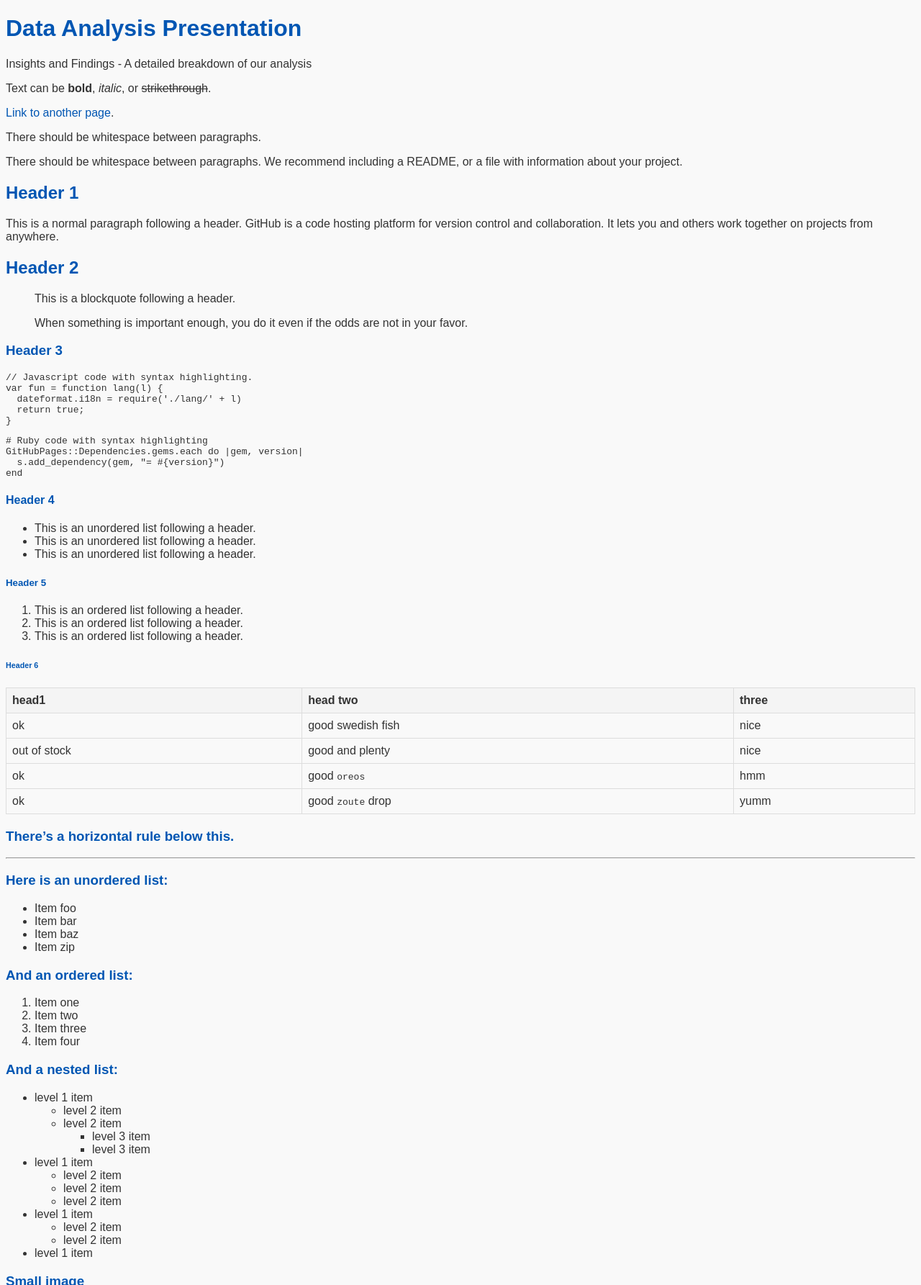
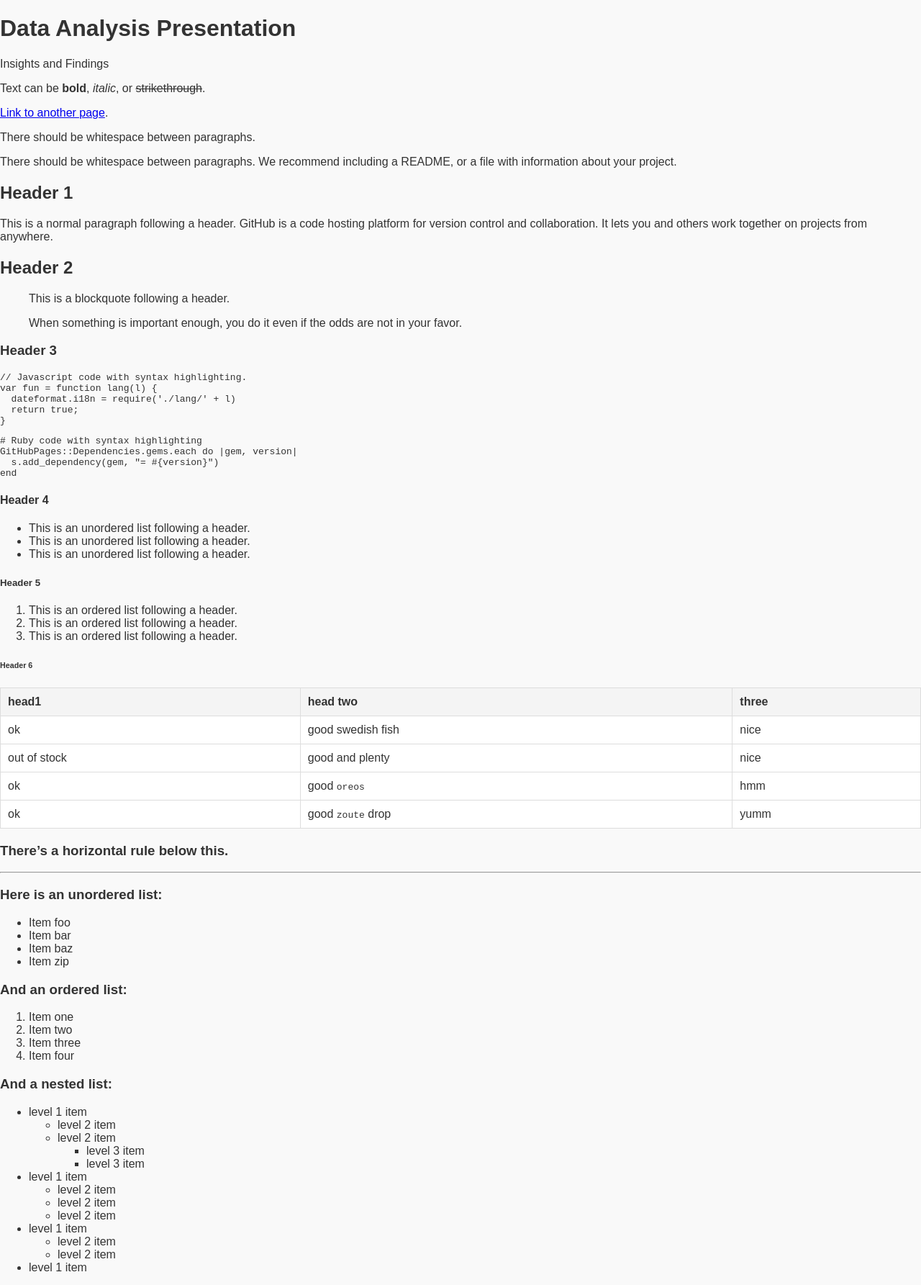
Before and after one commit to FredPili/ADAWebsite, a Jekyll site: the page built from example.md, in a window 1280 px wide, cut to the strip 0-1785 px from the top of the page. Shown: the whole strip at 72% size. Built offline with Jekyll 4.4.1, drawn with Linux system fonts in a browser that asks for light colours.

Commit message:
style update

```diff
--- a/_config.yml
+++ b/_config.yml
@@ -2,17 +2,9 @@
 
 # Site Settings
 title: "Data Analysis Presentation"
-description: "Insights and Findings - A detailed breakdown of our analysis"
+description: "Insights and Findings"
 theme: jekyll-theme-cayman
 
-# Theme Configuration
-defaults:
-  - scope:
-      path: "" # Applies to all files
-    values:
-      layout: default # Full-width content layout
-
-# Additional Settings
-markdown: kramdown
-plugins:
-  - jekyll-feed
+# Custom CSS for styling
+include:
+  - assets/css/style.css
--- a/assets/css/styles.css
+++ b/assets/css/styles.css
@@ -1,26 +1,61 @@
-/* assets/css/style.css */
+/* Custom Styling */
 
-/* Body and Background */
+/* Add margin to the content */
 body {
+  margin: 0;
+  padding: 0;
   font-family: Arial, sans-serif;
   background-color: #f9f9f9;
   color: #333;
 }
 
-/* Headers */
-h1, h2, h3, h4, h5, h6 {
-  color: #0056b3;
+/* Main content area with side margins */
+.content {
+  max-width: 800px;
+  margin: 0 auto;
+  padding: 20px;
+  background-color: #ffffff;
+  border-radius: 8px;
+  box-shadow: 0 2px 8px rgba(0, 0, 0, 0.1);
+}
+
+/* Top banner for the title */
+.banner {
+  width: 100%;
+  background-color: #0056b3;
+  color: #ffffff;
+  text-align: center;
+  padding: 20px 0;
+  font-size: 1.8em;
   font-weight: bold;
 }
 
-/* Links */
-a {
-  color: #0056b3;
-  text-decoration: none;
+/* Header links (if needed) */
+.navbar {
+  display: flex;
+  justify-content: center;
+  gap: 20px;
+  background-color: #0056b3;
+  padding: 10px 0;
+  color: #ffffff;
 }
 
-a:hover {
+.navbar a {
+  color: #ffffff;
+  text-decoration: none;
+  font-weight: bold;
+}
+
+.navbar a:hover {
   text-decoration: underline;
+}
+
+/* Images centered */
+img {
+  display: block;
+  margin: 20px auto;
+  max-width: 100%;
+  height: auto;
 }
 
 /* Table Styling */
@@ -28,6 +63,7 @@
   width: 100%;
   border-collapse: collapse;
   margin: 20px 0;
+  background-color: #ffffff;
 }
 
 table, th, td {
@@ -35,18 +71,10 @@
 }
 
 th, td {
-  padding: 8px;
+  padding: 10px;
   text-align: left;
 }
 
 th {
   background-color: #f4f4f4;
 }
-
-/* Images */
-img {
-  max-width: 100%;
-  height: auto;
-  display: block;
-  margin: 0 auto;
-}
```
Also changed, not shown: template.md (+10 -0 lines).
